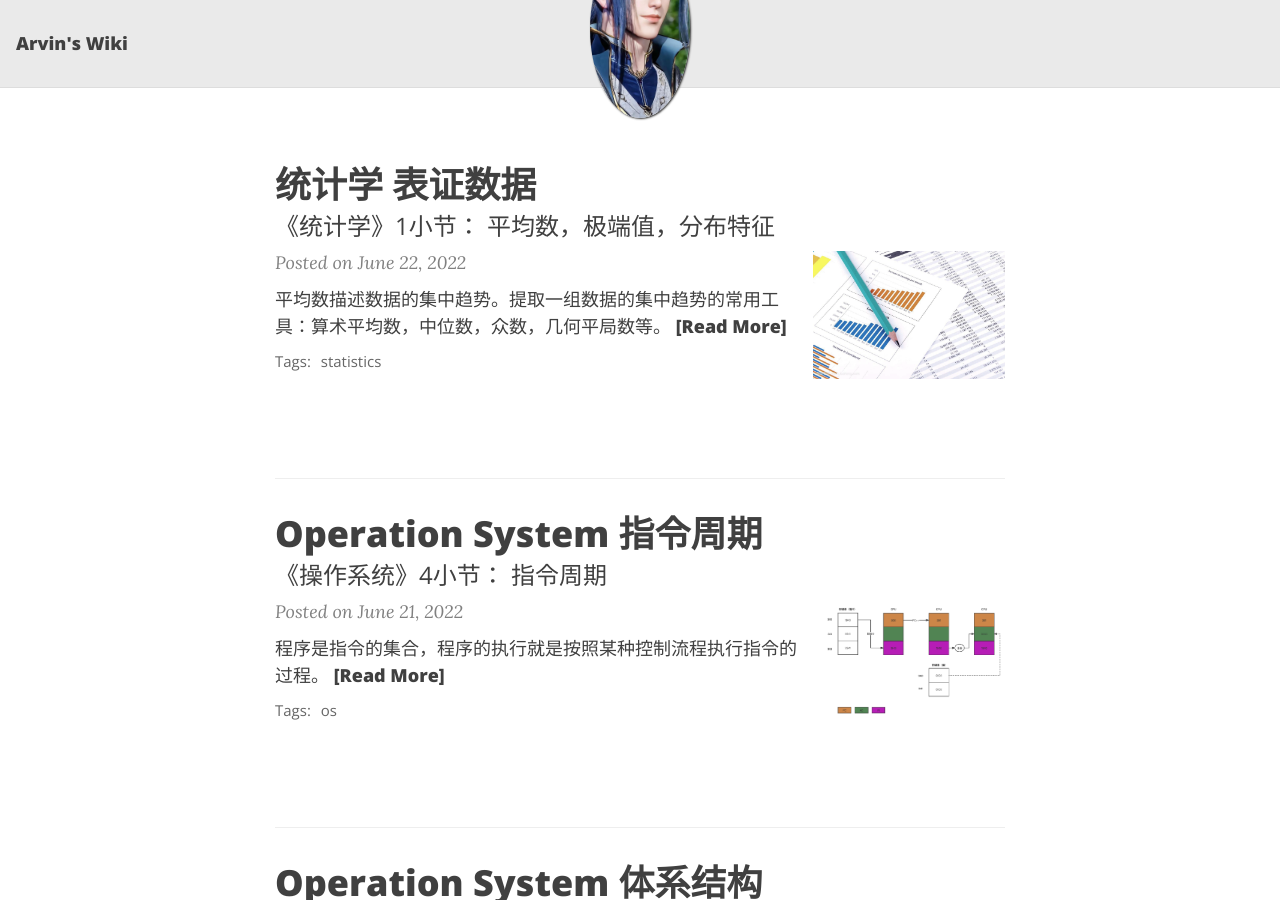
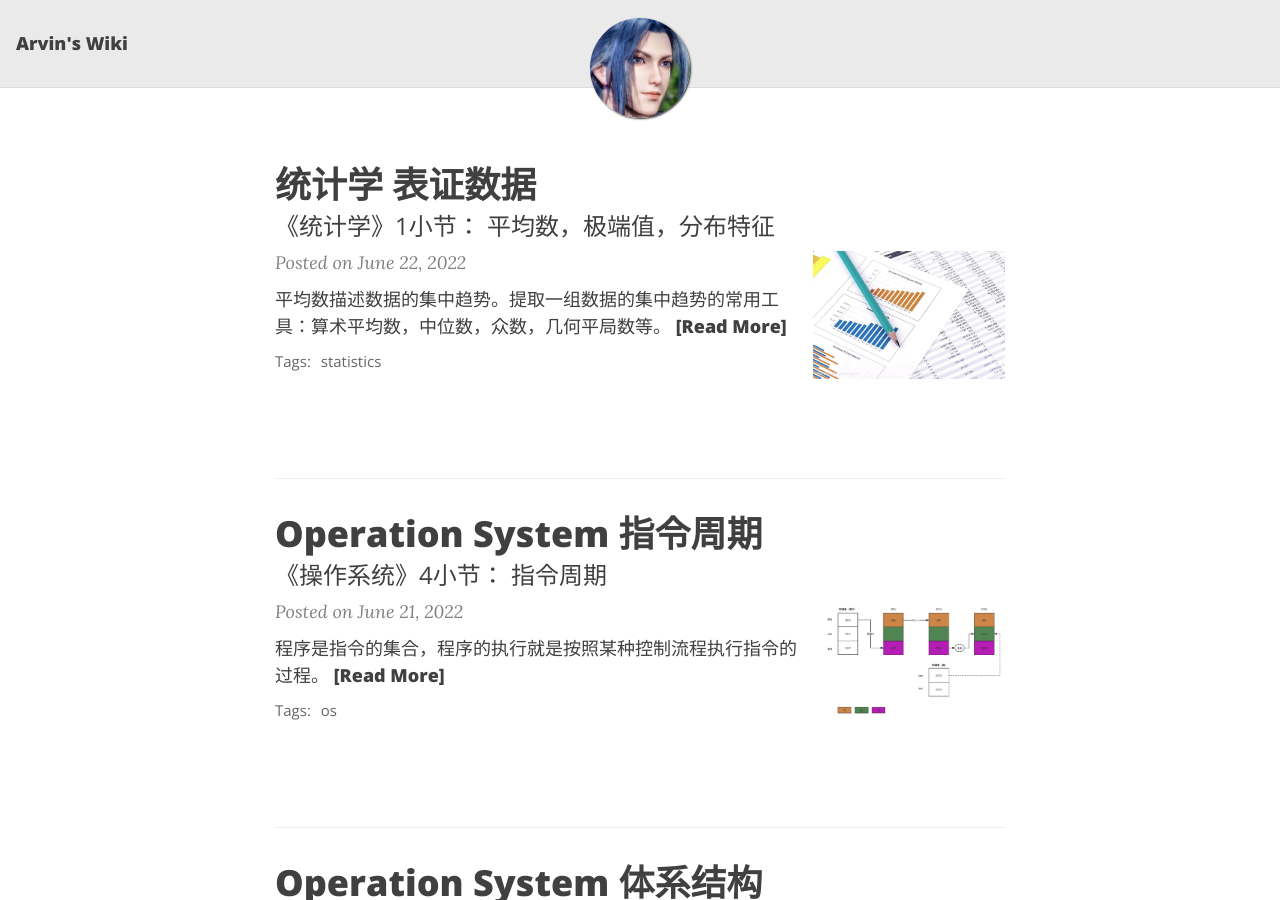
Before and after one commit to wangpf1024/ittarvin.github.io.expired, a Jekyll site: the page built from index.md, in a window 1280 px wide and 900 px high. Built offline with Jekyll 4.4.1, drawn with Linux system fonts in a browser that asks for light colours; nearby versions of some CDN libraries; formulas are drawn with MathJax 3; the list of posts is cut into pages by our own code.

Commit message:
Update _config.yml

```diff
--- a/_config.yml
+++ b/_config.yml
@@ -24,7 +24,7 @@ author: Arvin
 
 # Image to show in the navigation bar - works best with a square image
 # Remove this parameter if you don't want an image in the navbar
-avatar: "/assets/img/IMG_4780.JPG"
+avatar: "/assets/img/IMG_4782.JPG"
 
 # By default, the image is cut into a circle. You can disable this behaviour by setting 'round-avatar: false'
 round-avatar: true
```
